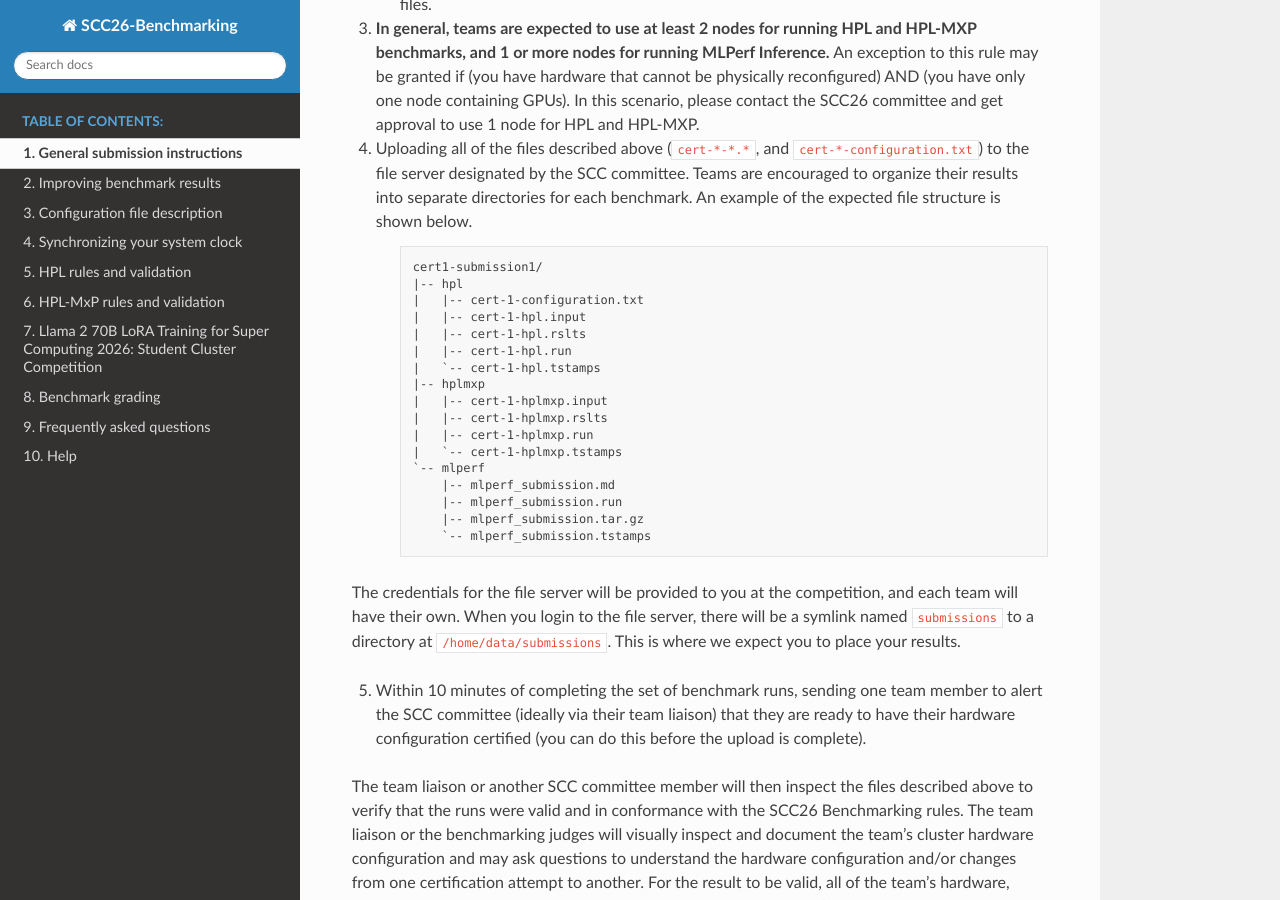
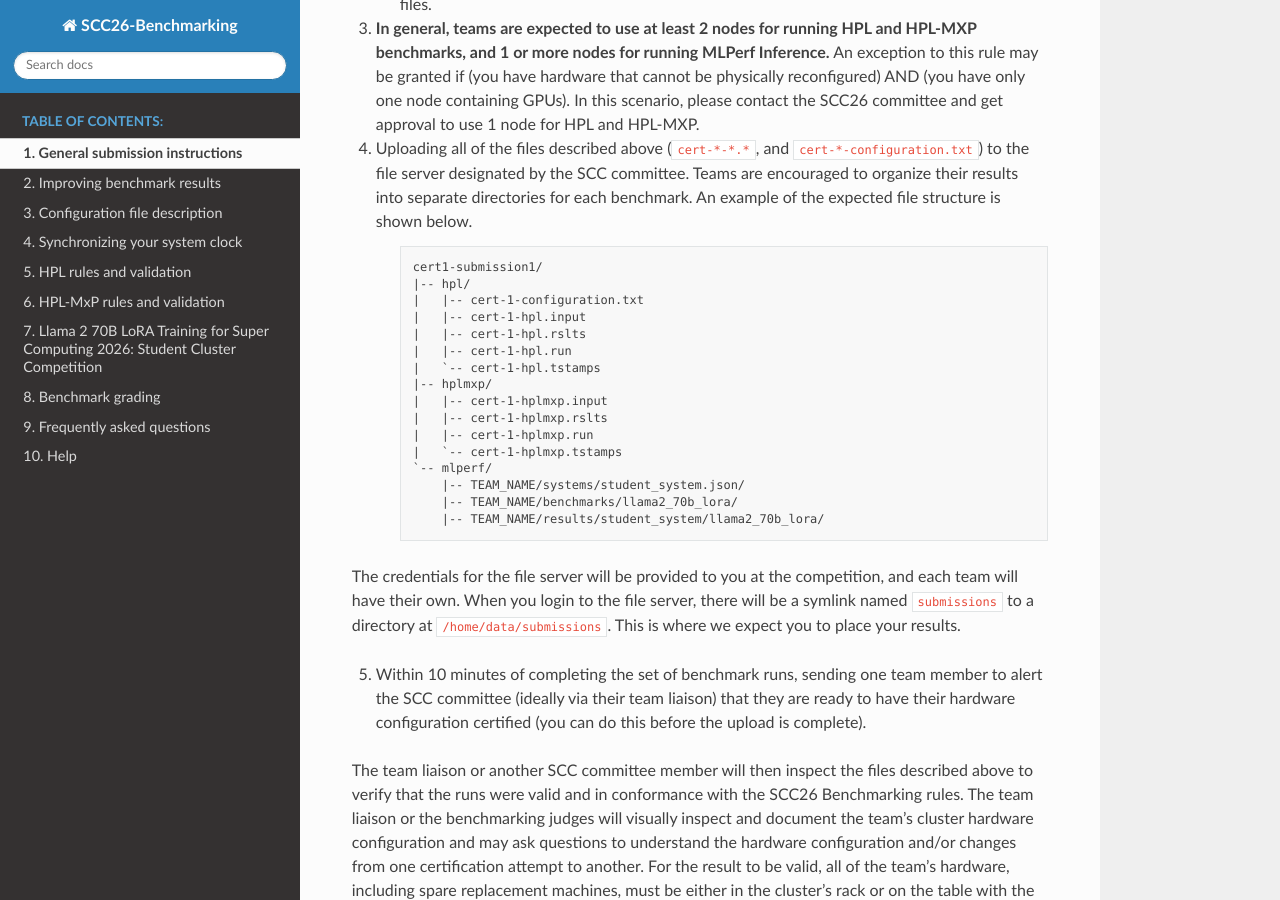
Before and after one commit to rderue/scc26-benchmarking, a Sphinx documentation site: the page built from source/benchmarks/general.rst, in a window 1280 px wide and 900 px high, scrolled down 813 px. Built offline with Sphinx 7.4.7 and the Read the Docs theme 3.1.0, drawn with Linux system fonts in a browser that asks for light colours.

Commit message:
Update file structure on general.rst.

```diff
--- a/source/benchmarks/general.rst
+++ b/source/benchmarks/general.rst
@@ -24,22 +24,21 @@ A hardware certification submission consists of a team:
      .. code-block::
 
 	cert1-submission1/
-	|-- hpl
+	|-- hpl/
 	|   |-- cert-1-configuration.txt
 	|   |-- cert-1-hpl.input
 	|   |-- cert-1-hpl.rslts
 	|   |-- cert-1-hpl.run
 	|   `-- cert-1-hpl.tstamps
-	|-- hplmxp
+	|-- hplmxp/
 	|   |-- cert-1-hplmxp.input
 	|   |-- cert-1-hplmxp.rslts
 	|   |-- cert-1-hplmxp.run
 	|   `-- cert-1-hplmxp.tstamps
-	`-- mlperf
-	    |-- mlperf_submission.md
-	    |-- mlperf_submission.run
-	    |-- mlperf_submission.tar.gz
-	    `-- mlperf_submission.tstamps
+	`-- mlperf/
+	    |-- TEAM_NAME/systems/student_system.json/
+	    |-- TEAM_NAME/benchmarks/llama2_70b_lora/
+	    |-- TEAM_NAME/results/student_system/llama2_70b_lora/
 
 
 The credentials for the file server will be provided to you at the competition, and each team will have their own. When you login to the file server, there will be a symlink named ``submissions`` to a directory at ``/home/data/submissions``. This is where we  expect you to place your results.
```
